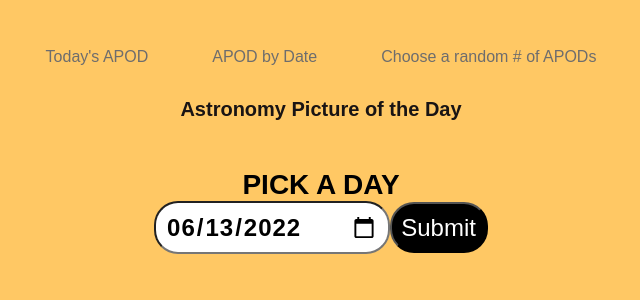
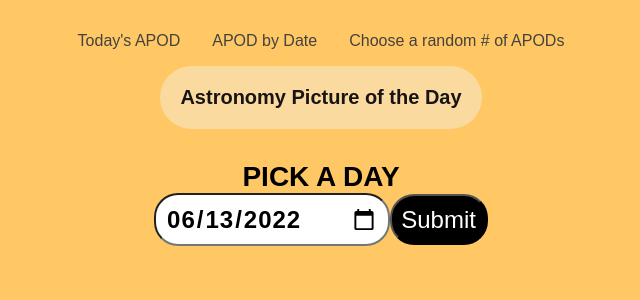
Before and after one commit to vickyphung/APOD, a React (Create React App) app: page /date in a window 1280 px wide. Shown: the top 300 px of the page, without its empty margins (319-959 px from the left). Built offline with nearby package versions, Linux system fonts and the light colour scheme.

Commit message:
updated index css

```diff
--- a/src/ApodHome/index.js
+++ b/src/ApodHome/index.js
@@ -34,13 +34,14 @@ function ApodHome(props) {
 
 
   return (
+      <div className='apodContent'>
 
-    <div id="apodSection" className='apodContainer'>
+        <div className='apodTitle'>
+          <h1>{apod.title}</h1>
+          <span className='apodDate'><h2>{apod.date}</h2></span>
+        </div>
 
-      <div className='apodContent'>
-        <div className='apodTitle'><h1>{apod.title}</h1><br></br>
-        <span className='apodDate'><h2>{apod.date}</h2></span></div>
-        <div className='apodImg'>
+        <div className='apodImage'>
           <a href={apod.hdurl}>
             <img src={apod.url}
             alt="NASA Astronomy Pic of the Day"
@@ -50,15 +51,11 @@ function ApodHome(props) {
             />
           </a>
         </div>
+
         <div className='apodDetails'>
-
-
             <p className='apodExplanation'>{apod.explanation} </p>
-
         </div>
 
-
-    </div>
   </div>
   )
 };
--- a/src/App.css
+++ b/src/App.css
@@ -1,7 +1,6 @@
 .AppContainer {
-  width: 100vw;
+  width: 100%;
   height: 100vh;
   flex-direction: column;
-  margin: 0em;
   background-color: #ffc864
 }
--- a/src/App.js
+++ b/src/App.js
@@ -8,16 +8,12 @@ import Date from "./components/Date";
 function App() {
   return (
       <div className="AppContainer">
-        <div className="">
           <ApodNav />
-        </div>
-        <div>
           <Routes>
             <Route path="/" element={<ApodHome />} />
             <Route path="/random" element={<Random />} />
             <Route path="/date" element={<Date />} />
           </Routes>
-        </div>
       </div>
   );
 }
--- a/src/components/ApodNav/style.css
+++ b/src/components/ApodNav/style.css
@@ -2,19 +2,24 @@ nav {
     display: flex;
     flex-direction: column;
     padding: 1em;
-    margin-bottom: 1em;
+    justify-content: center;
+    align-items: center;
+    text-align: center;
+}
+
+.navLinkContainer {
+    display: inline-flex;
 }
 
 .navTitle {
     font-weight: bold;
     font-size: 1.25rem;
     color: #191414;
-}
-
-.navLinks {
-text-decoration: none;
-/* border: 1px solid orange; */
-
+    text-align: center;
+    padding: 1em;
+    border: 1px soild #503750;
+    background-color: #fada9f;
+    border-radius: 2em;
 }
 
 .navLinkItems{
@@ -22,11 +27,6 @@ list-style-type: none;
     display: inline-flex;
     padding: 1rem;
     text-decoration: none;
-color: #6e6d6d;
-margin: 1rem;
+    color: #444141;
     border-radius: 5em;
 }
-
-.navLinkContainer {
-    display: inline-flex;
-}
--- a/src/style.css
+++ b/src/style.css
@@ -1,59 +1,52 @@
 * {
     overflow-x: hidden;
-    margin-left: auto;
-    margin-right: auto;
-}
-
-.apodContainer {
-    display: flex;
-    flex-direction: column;
-    height: auto;
-    margin-top: 1em;
 }
 
 .apodContent {
     display: flex;
     flex-direction: column;
     justify-content: center;
-    align-items: left;
+    align-items: center;
+    margin-bottom: 2em;
 }
 
-h1 {
-    font-size: 3em;
-}
+
 .apodTitle {
     color: #191414;
-}
+    font-size: 1.5em;}
 .apodDate{
-    font-size: 1.5em;
+    font-size: 1em;
 }
 
-.apodImg {
-    max-width: 90%;
-    border-radius: .65em;
+.apodImage {
+    max-width: 80%;
     height: auto;
     max-height: 100vh;
-    padding-top: 2em;
+    display: flex;
+    flex-direction: column;
+    justify-content: center;
+    align-items: center;
+    border-radius: 25px;
 }
 
+
 .apodDetails{
-    padding: 1em;
-    margin: 1em;
-
+    display: flex;
+    flex-direction: column;
+    justify-content: center;
+    align-items: center;
 }
 
 .apodExplanation {
-    text-align: left;
+    text-align: center;
     font-style: italic;
     line-height: 1.85;
-    padding-right: 3em;
     width: 70%;
 }
 
 .apodDateHeader{
     font-size: 1.75rem;
     font-weight: bold;
-
 }
 .apodDateTitle {
     color: #191414;
```
Lines whose indentation alone changed are shown as unchanged.
